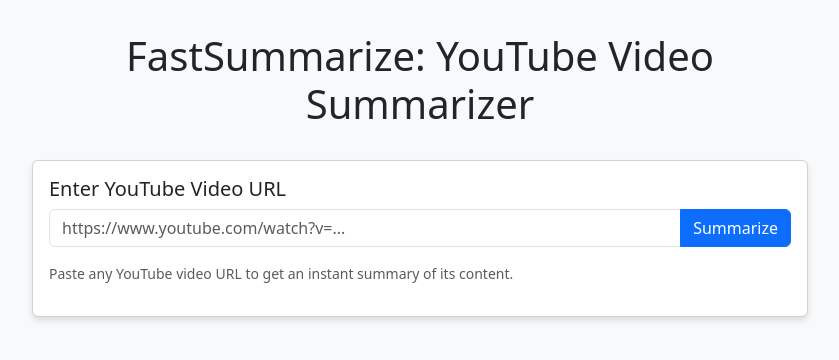
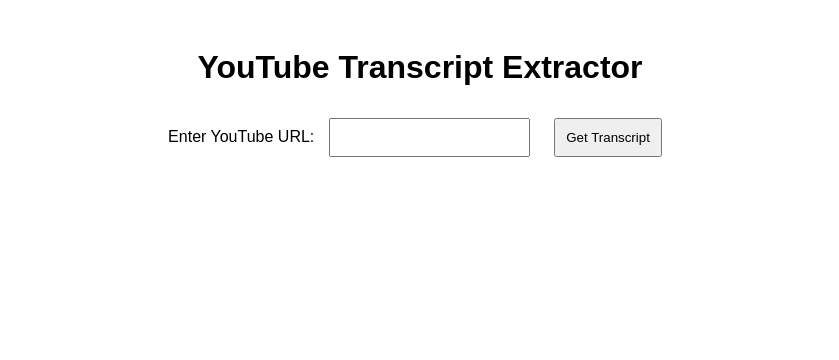
Before and after one commit to S-S-Poojitha/virtual, a Flask app: page / in a window 1280 px wide. Shown: the top 360 px of the page, without its empty margins (220-1059 px from the left). Run offline with Flask 3, Linux system fonts and the light colour scheme.

Commit message:
Update index.html

```diff
--- a/templates/index.html
+++ b/templates/index.html
@@ -1,140 +1,25 @@
-<!-- templates/index.html -->
 <!DOCTYPE html>
 <html lang="en">
 <head>
     <meta charset="UTF-8">
     <meta name="viewport" content="width=device-width, initial-scale=1.0">
-    <title>YouTube Video Summarizer</title>
-    <link href="https://cdn.jsdelivr.net/npm/bootstrap@5.3.0-alpha1/dist/css/bootstrap.min.css" rel="stylesheet">
+    <title>YouTube Transcript Extractor</title>
     <style>
-        body {
-            padding-top: 2rem;
-            background-color: #f8f9fa;
-        }
-        .container {
-            max-width: 800px;
-        }
-        .card {
-            margin-top: 2rem;
-            box-shadow: 0 4px 6px rgba(0, 0, 0, 0.1);
-        }
-        .loader {
-            display: none;
-            border: 4px solid #f3f3f3;
-            border-top: 4px solid #3498db;
-            border-radius: 50%;
-            width: 30px;
-            height: 30px;
-            animation: spin 2s linear infinite;
-            margin: 20px auto;
-        }
-        @keyframes spin {
-            0% { transform: rotate(0deg); }
-            100% { transform: rotate(360deg); }
-        }
-        .summary-container {
-            display: none;
-            margin-top: 2rem;
-        }
-        .video-container {
-            position: relative;
-            padding-bottom: 56.25%;
-            height: 0;
-            overflow: hidden;
-            margin-bottom: 1rem;
-        }
-        .video-container iframe {
-            position: absolute;
-            top: 0;
-            left: 0;
-            width: 100%;
-            height: 100%;
-        }
+        body { font-family: Arial, sans-serif; text-align: center; padding: 20px; }
+        form { margin-top: 20px; }
+        input, button { padding: 10px; margin: 10px; }
     </style>
 </head>
 <body>
-    <div class="container">
-        <h1 class="text-center mb-4">FastSummarize: YouTube Video Summarizer</h1>
+    <h1>YouTube Transcript Extractor</h1>
+    <form method="post">
+        <label for="youtube_url">Enter YouTube URL:</label>
+        <input type="text" name="youtube_url" required>
+        <button type="submit">Get Transcript</button>
+    </form>
 
-        <div class="card">
-            <div class="card-body">
-                <h5 class="card-title">Enter YouTube Video URL</h5>
-                <div class="input-group mb-3">
-                    <input type="text" id="youtube-url" class="form-control" placeholder="https://www.youtube.com/watch?v=..." aria-label="YouTube URL">
-                    <button class="btn btn-primary" type="button" id="summarize-btn">Summarize</button>
-                </div>
-                <p class="text-muted small">Paste any YouTube video URL to get an instant summary of its content.</p>
-            </div>
-        </div>
-
-        <div id="loader" class="loader"></div>
-
-        <div id="error-message" class="alert alert-danger mt-3" style="display: none;"></div>
-
-        <div id="summary-container" class="summary-container">
-            <div class="card">
-                <div class="card-body">
-                    <h5 class="card-title">Video Summary</h5>
-                    <div id="video-container" class="video-container">
-                        <!-- Video will be embedded here -->
-                    </div>
-                    <div id="summary" class="p-3 bg-light rounded"></div>
-                </div>
-            </div>
-        </div>
-    </div>
-
-    <script>
-        document.getElementById('summarize-btn').addEventListener('click', function() {
-            const youtubeUrl = document.getElementById('youtube-url').value.trim();
-            if (!youtubeUrl) {
-                showError('Please enter a YouTube URL');
-                return;
-            }
-
-            // Show loader
-            document.getElementById('loader').style.display = 'block';
-            document.getElementById('summary-container').style.display = 'none';
-            document.getElementById('error-message').style.display = 'none';
-
-            // Send request to server
-            fetch('/summarize', {
-                method: 'POST',
-                headers: {
-                    'Content-Type': 'application/json',
-                },
-                body: JSON.stringify({ youtube_url: youtubeUrl }),
-            })
-            .then(response => response.json())
-            .then(data => {
-                // Hide loader
-                document.getElementById('loader').style.display = 'none';
-
-                if (data.error) {
-                    showError(data.error);
-                } else {
-                    // Show summary
-                    document.getElementById('summary').textContent = data.summary;
-                    document.getElementById('summary-container').style.display = 'block';
-
-                    // Embed the video
-                    const videoContainer = document.getElementById('video-container');
-                    videoContainer.innerHTML = `<iframe src="https://www.youtube.com/embed/${data.video_id}"
-                                               frameborder="0" allowfullscreen></iframe>`;
-                }
-            })
-            .catch(error => {
-                document.getElementById('loader').style.display = 'none';
-                showError('An error occurred. Please try again.');
-                console.error('Error:', error);
-            });
-        });
-
-        function showError(message) {
-            const errorElement = document.getElementById('error-message');
-            errorElement.textContent = message;
-            errorElement.style.display = 'block';
-        }
-    </script>
+    {% if error %}
+        <p style="color: red;">{{ error }}</p>
+    {% endif %}
 </body>
 </html>
```
